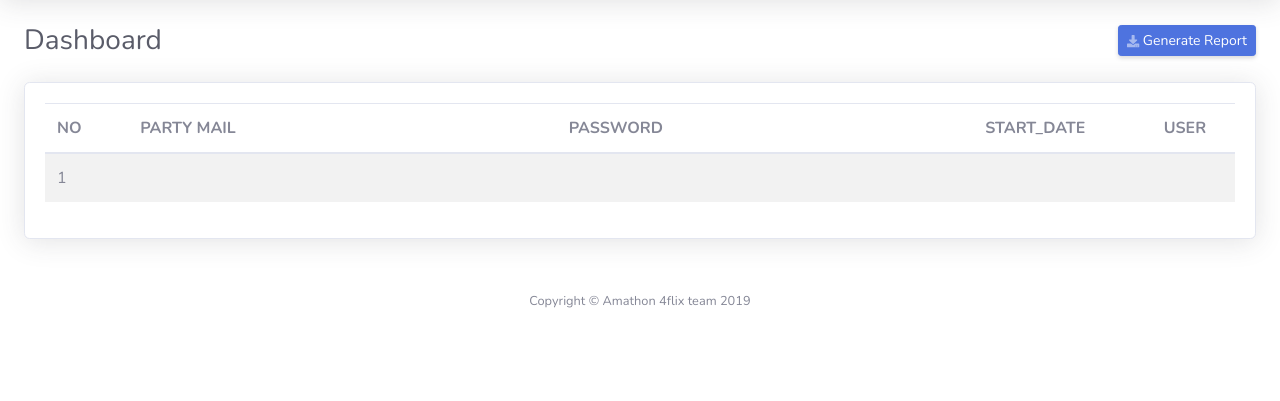
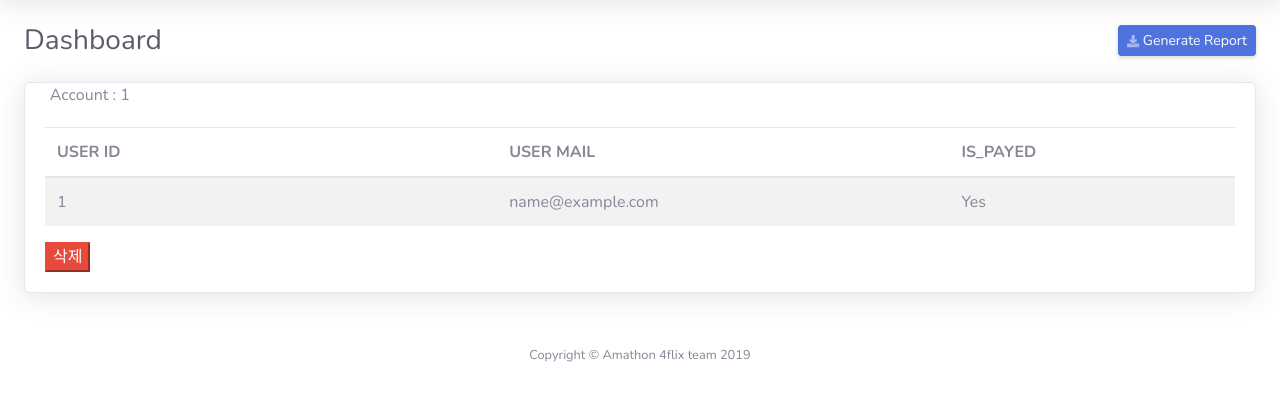
Before and after one commit to amathon-2019/netflix, a Django app: page /partyView/1 in a window 1280 px wide. Shown: the part 70-471 px from the top of the page. Run offline with Django 3.2, Linux system fonts and the light colour scheme; tables that the repository leaves empty hold one stand-in row (values such as "Sample post"); parts of the project's set-up code (start-up, migrations or seed data) failed here and were passed over; some libraries are stand-ins or nearby versions; some web fonts are replaced.

Commit message:
relationView Update

```diff
--- a/flixAdmin/main/models.py
+++ b/flixAdmin/main/models.py
@@ -173,6 +173,12 @@
     def __str__(self):
         return self.email
 
+    def isPayed(self):
+        if self.is_payed:
+            return 'Yes'
+        else:
+            return 'No'
+
     class Meta:
         managed = False
         db_table = 'user'
--- a/flixAdmin/main/templates/relationView.html
+++ b/flixAdmin/main/templates/relationView.html
@@ -149,26 +149,23 @@
             <!-- List -->
             <div class="col-xl-12 col-lg-12">
               <div class="card shadow mb-4">
+                  <b2>&nbsp;&nbsp;&nbsp;&nbsp;&nbsp;&nbsp;Account : {{account}}</b2>
                 <div class="card-body">
-                  {% if relation %}
+                  {% if users %}
                 <table class="table table-hover table-striped bg-white">
                     <thead>
                     <tr>
-                        <th style="width: 7%;">NO</th>
-                        <th style="width: 36%;">PARTY MAIL</th>
-                        <th style="width: 35%">PASSWORD</th>
-                        <th style="width: 15%;">START_DATE</th>
-                        <th style="width: 7%;">USER</th>
+                        <th style="width: 38%;">USER ID</th>
+                        <th style="width: 38%">USER MAIL</th>
+                        <th style="width: 24%;">IS_PAYED</th>
                     </tr>
                     </thead>
                     <tbody>
-                    {% for party in relation %}
-                    <tr onclick="location.href='/partyView/{{party.id}}'">
-                        <td>{{ party.id }}</td>
-                        <td style="text-align: left">{{ party.email }}</td>
-                        <td>{{ party.password }}</td>
-                        <td>{{ party.start_date }}</td>
-                        <td>{{ party.people_count }}</td>
+                    {% for user in users %}
+                    <tr>
+                        <td>{{ user.id }}</td>
+                        <td style="text-align: left">{{ user.email }}</td>
+                        <td>{{ user.isPayed }}</td>
                     </tr>
                     {% endfor %}
                     </tbody>
@@ -176,6 +173,7 @@
                 {% else %}
                 <p>404 NO CONTENT</p>
                 {% endif %}
+                    <button class="btn-danger">삭제</button>
                 </div>
               </div>
             </div>
--- a/flixAdmin/main/views.py
+++ b/flixAdmin/main/views.py
@@ -31,6 +31,9 @@
                                           'relationCnt':relationCnt, 'object_list':party})
 
 def partyView(request, id):
-    relation = Accountuserrelationship.objects.filter(account_id=id)
+    relations = Accountuserrelationship.objects.filter(account_id=id)
+    users = list()
+    for relation in relations:
+        users.append(User.objects.get(id=relation.user_id))
 
-    return render(request, 'relationView.html', {'relation': relation})
+    return render(request, 'relationView.html', {'users': users, 'account':id})
```
